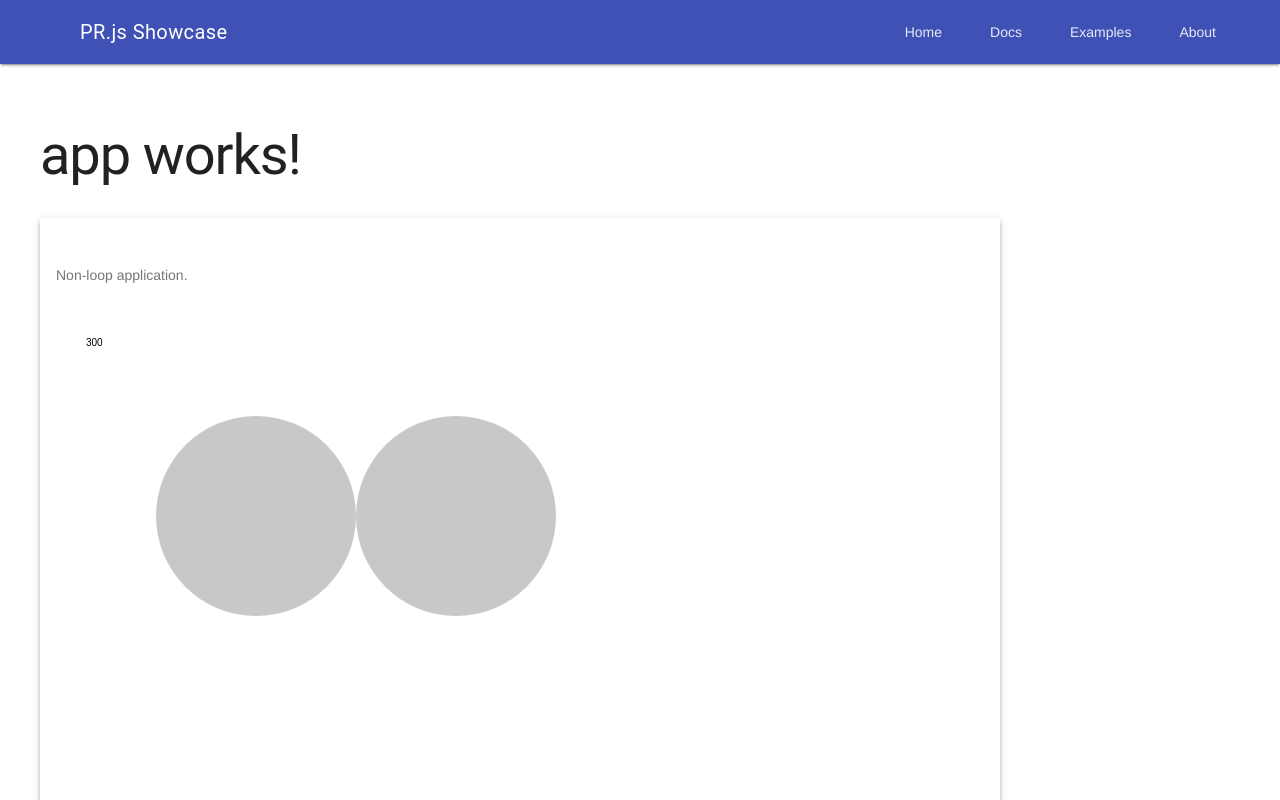
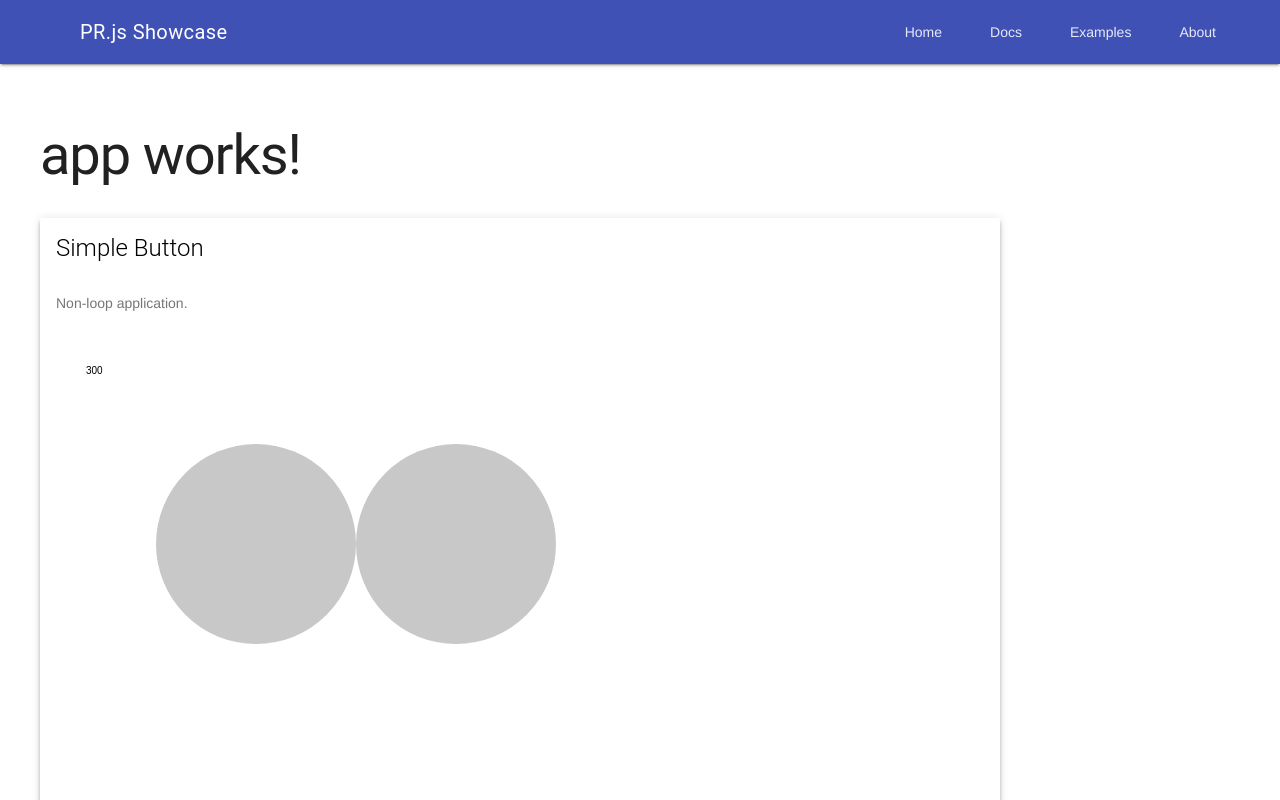
Before and after one commit to luanshixia/PR.js, an Angular app in the folder v2_ng/: page / in a window 1280 px wide. Built offline with nearby package versions, Linux system fonts and the light colour scheme.

Commit message:
Missed...

```diff
--- a/v2_ng/src/app/pr-app/pr-app.component.html
+++ b/v2_ng/src/app/pr-app/pr-app.component.html
@@ -1,6 +1,6 @@
 <div class="mdl-card mdl-shadow--4dp">
   <div class="mdl-card__title">
-     <h2 class="mdl-card__title-text">{{title}}</h2>
+     <h2 class="mdl-card__title-text">{{caption}}</h2>
   </div>
   <div class="mdl-card__supporting-text">
     {{description}}
```
